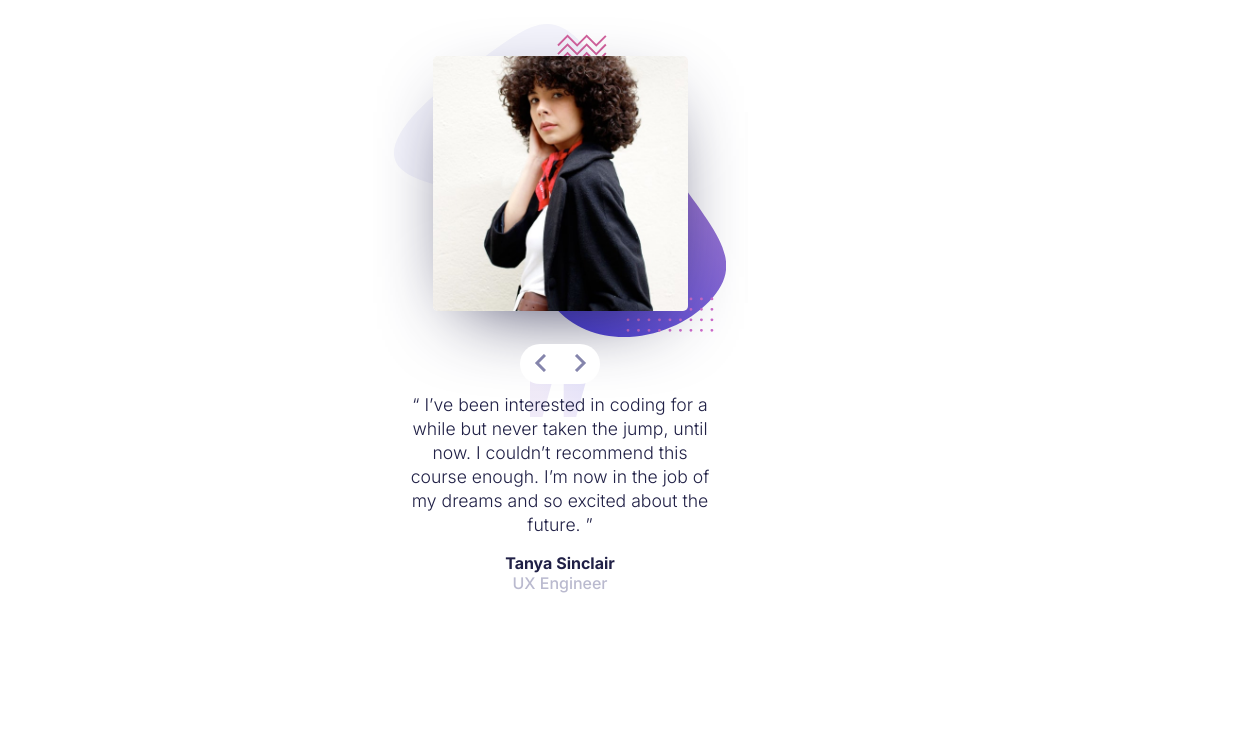
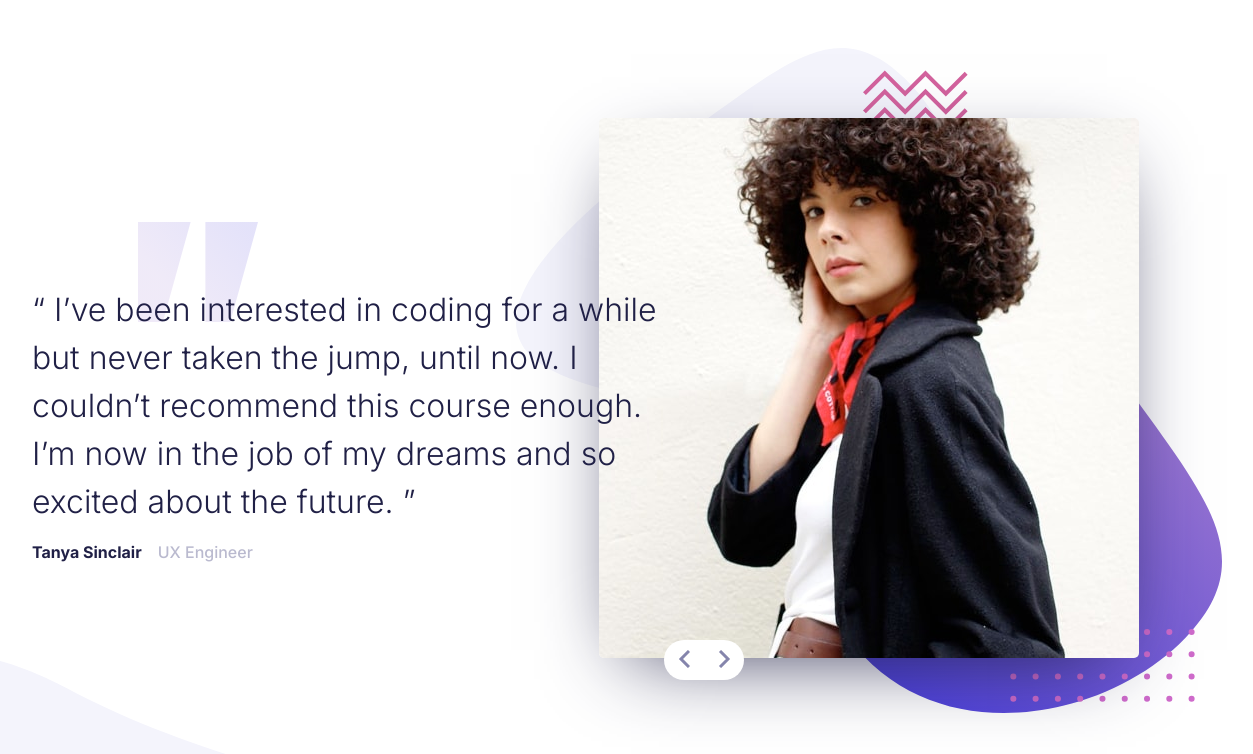
Before and after one commit to TheSpiritCode/coding-bootcamp-testimonials-slider, a website: page index.html in a window 1536 px wide. Shown: the whole page, without its empty margins (208-1461 px from the left). Drawn offline with Linux system fonts and the light colour scheme.

Commit message:
Finished project

```diff
--- a/src/scss/app.scss
+++ b/src/scss/app.scss
@@ -7,6 +7,8 @@
 }
 
 body {
+  margin: 0;
+
   main {
     display: grid;
     place-items: center;
@@ -14,6 +16,7 @@ body {
     background-position: bottom left;
     background-repeat: no-repeat;
     background-size: 280px;
+    height: 100vh;
 
     .slider {
       width: 100%;
@@ -21,6 +24,8 @@ body {
       height: 100vh;
       position: relative;
       overflow: hidden;
+      max-height: 667px;
+
 
       .slide {
         width: 100%;
@@ -30,6 +35,7 @@ body {
         transition: all 0.5s;
         display: grid;
         justify-items: center;
+
 
 
         .slide__image {
@@ -114,5 +120,62 @@ body {
         }
       }
     }
+
+    @media (min-width: 1439.98px) {
+      & {
+        background-size: 608px;
+
+        .slider {
+          max-width: 1440px;
+          display: grid;
+          max-height: 800px;
+
+          .slide {
+            grid-template-columns: auto 1fr;
+            margin-top: 1rem;
+
+            .slide__image {
+              grid-column: 3 / span 2;
+              grid-row: 1 / span 4;
+              padding: 2.2rem 2.6rem;
+              margin-right: 1.8rem;
+
+              img {
+                width: 540px;
+              }
+            }
+
+            .slide__quote {
+              grid-column: 2 / span 2;
+              grid-row: 2 / span 1;
+              font-size: 1rem;
+              margin-left: 6rem;
+              padding-right: 6rem;
+              padding-top: 2rem;
+              line-height: 1.5rem;
+              text-align: left;
+
+              background-size: 120px;
+              background-position: 15% 0;
+            }
+
+            .slide__quoted {
+              text-align: left;
+              grid-column: 2 / span 2;
+              grid-row: 3;
+              justify-self: left;
+              margin-left: 6rem;
+              display: flex;
+              gap: 0.5rem;
+            }
+          }
+
+          .slider__controls {
+            top: 80%;
+            left: 10%;
+          }
+        }
+      }
+    }
   }
 }
```
Also changed, not shown: dist/app.css.
